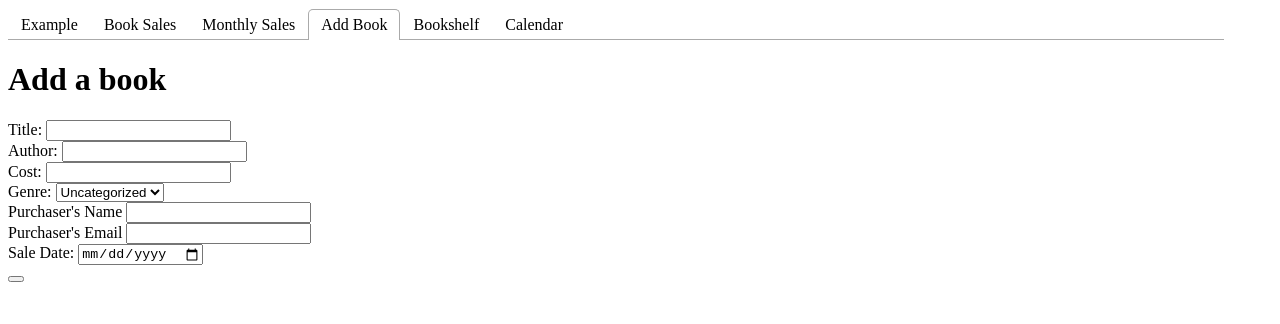
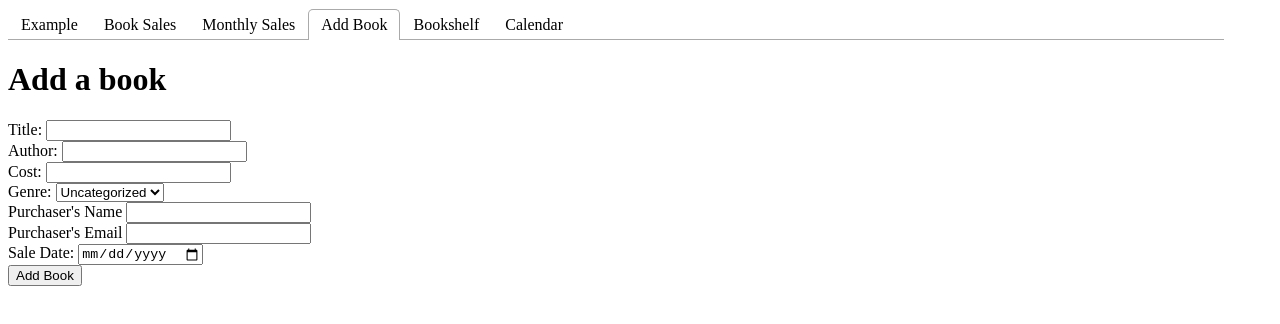
Before and after one commit to jacoblurie29/VH-Bookstore, a React (Vite) app: page / in a window 1280 px wide. Both pictures are taken after a click on the tab "Add Book". Shown: the top 324 px of the page. Built offline with nearby package versions, Linux system fonts and the light colour scheme.

Commit message:
Edited Button to have Text

```diff
--- a/src/tabs/AddBook.jsx
+++ b/src/tabs/AddBook.jsx
@@ -167,7 +167,7 @@ const AddBook = () => {
 			<label htmlFor="saleDate">Sale Date: </label>
 			<input type="date" name="saleDate" id="saleDate" required />
 			<br />
-			<button type="submit" />
+			<input type="submit" value="Add Book" />
 		</form>
 	);
 };
```
